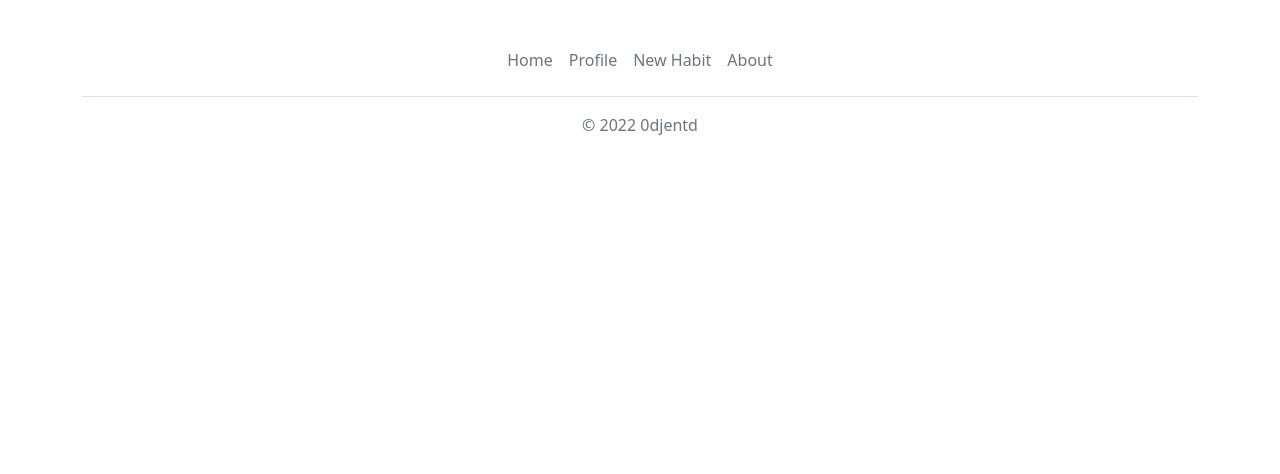
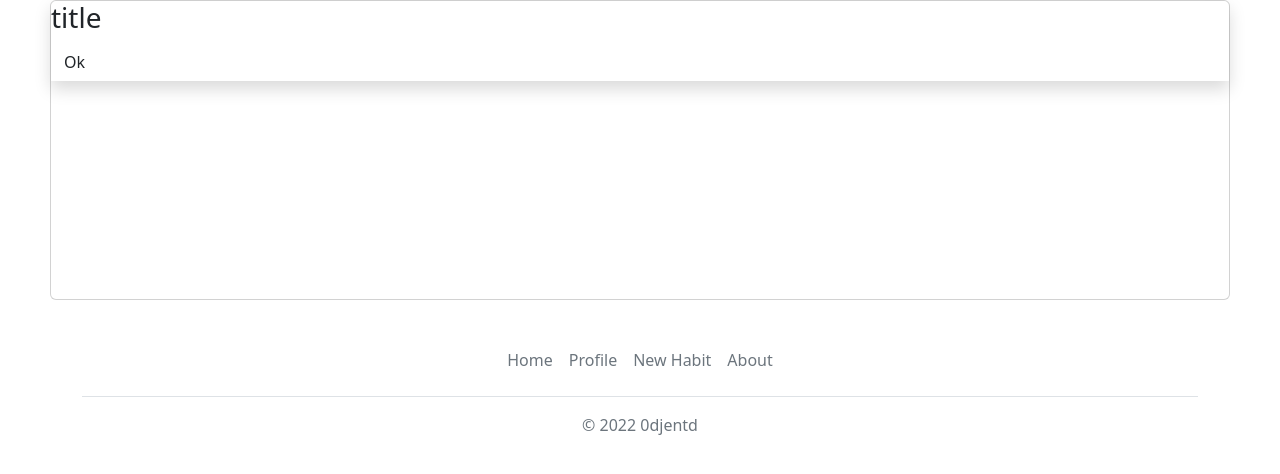
Before and after one commit to 0djentd/alprou, a Vue app: page / in a window 1280 px wide. Shown: the top 474 px of the page. Built offline with nearby package versions, Linux system fonts and the light colour scheme.

Commit message:
Added new components.

```diff
--- a/src/assets/style.css
+++ b/src/assets/style.css
@@ -1,4 +1,5 @@
 * {
     box-sizing: border-box;
     margin: 0;
+    padding: 0;
 }
--- a/src/components/AppFooter.vue
+++ b/src/components/AppFooter.vue
@@ -8,6 +8,7 @@ export default {
   components: [RouterLink],
 };
 </script>
+
 <template>
   <div class="container">
     <footer class="py-3 my-4">
--- /dev/null
+++ b/src/components/HabitComponent.vue
@@ -0,0 +1,27 @@
+<script>
+export default {
+  props: ["url"],
+  data() {
+    return {
+      title: "title",
+    };
+  },
+  methods: {
+    done() {
+      return;
+    },
+  },
+};
+</script>
+<template>
+  <div class="habit-component shadow">
+    <h3>{{ title }}</h3>
+    <button class="btn" @click="done">Ok</button>
+  </div>
+</template>
+<style scoped>
+.habit-component {
+  min-width: 150px;
+  min-height: 50px;
+}
+</style>
--- /dev/null
+++ b/src/components/HabitsContainer.vue
@@ -0,0 +1,26 @@
+<script>
+import HabitComponent from "./HabitComponent.vue";
+export default {
+  components: { HabitComponent },
+  data() {
+    return {
+      //TODO
+      habits: [{ id: 1 }],
+    };
+  },
+};
+</script>
+
+<template>
+  <div class="habits-container card">
+    <HabitComponent v-for="habit in habits" :key="habit.id" />
+  </div>
+</template>
+
+<style scoped>
+.habits-container {
+  min-height: 300px;
+  min-width: 500px;
+  margin: 0 50px;
+}
+</style>
--- a/src/views/HomeView.vue
+++ b/src/views/HomeView.vue
@@ -1,7 +1,20 @@
-<script setup lang="ts">
+<script setup lang="ts"></script>
+<script>
+import HabitsContainer from "../components/HabitsContainer.vue";
+export default {
+  data() {
+    return {
+      habits: 123,
+    };
+  },
+  components: {
+    HabitsContainer,
+  },
+};
 </script>
 
 <template>
   <main>
+    <HabitsContainer />
   </main>
 </template>
```
